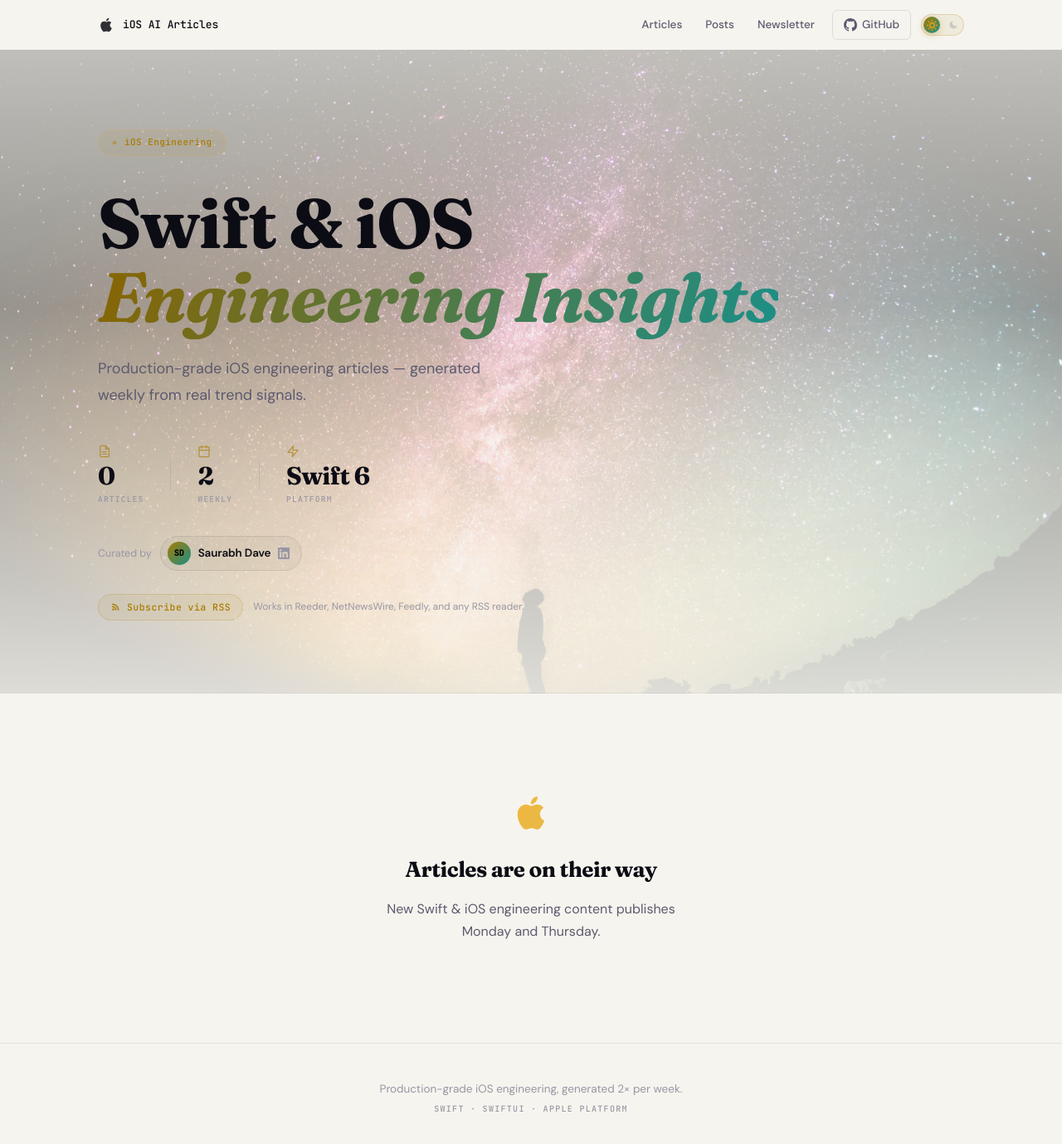
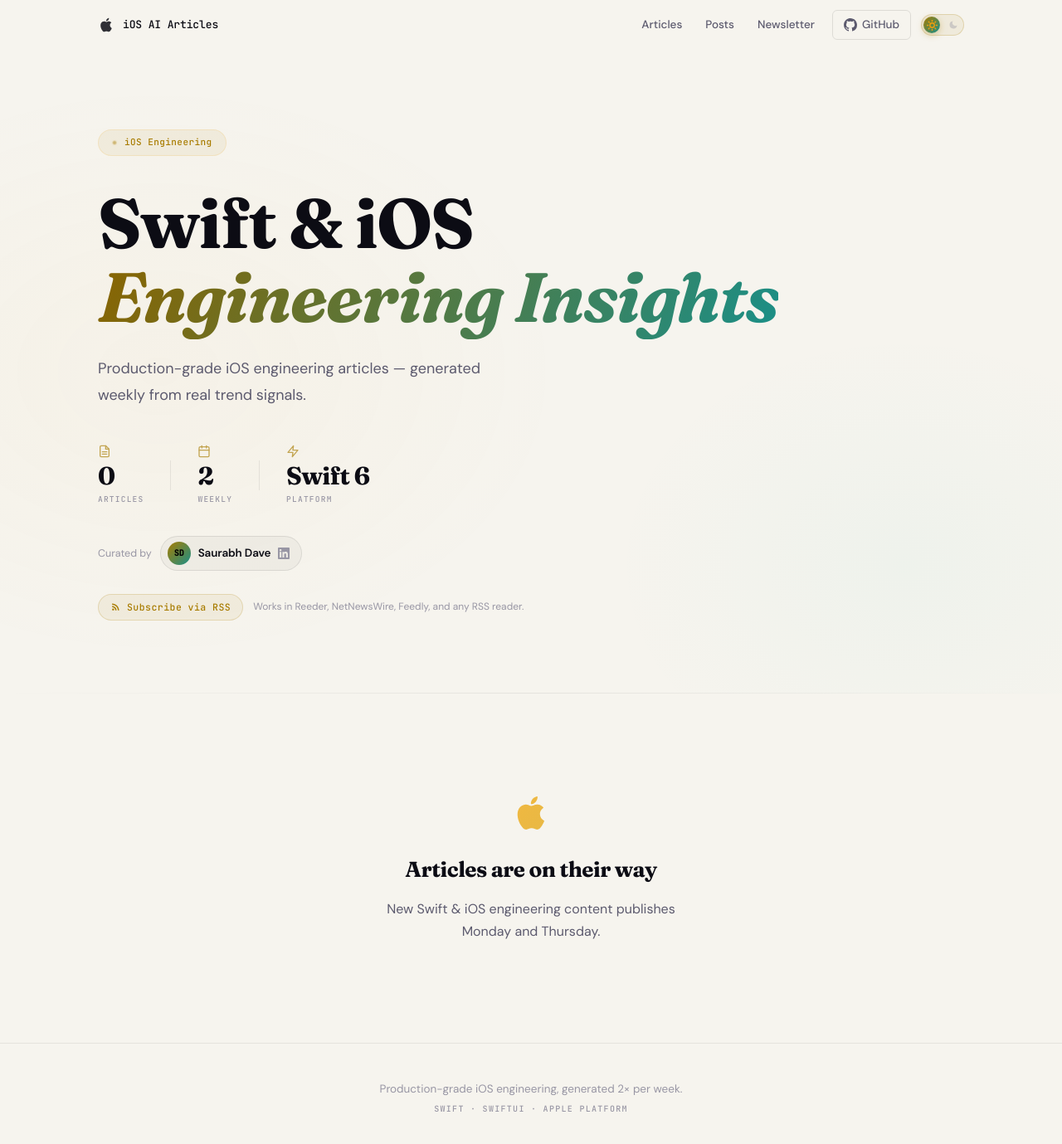
Before and after one commit to saurabhdave/ios-ai-articles, a Jekyll site: the page built from index.md, in a window 1280 px wide and 1389 px high. Shown: the top 1379 px of the window at 83% size. Built offline with Jekyll 4.4.1, drawn with Linux system fonts in a browser that asks for light colours.

Commit message:
fix: hide galaxy hero bg in light mode

```diff
--- a/assets/css/main.css
+++ b/assets/css/main.css
@@ -375,6 +375,11 @@
       rgba(246, 244, 238, 0.60) 40%,
       rgba(246, 244, 238, 0.90) 100%
     );
+}
+
+/* Hide galaxy bg in light mode — overlay clash looks muddy */
+html[data-theme="light"] .hero-bg {
+  display: none;
 }
 
 .hero--home .container {
```
